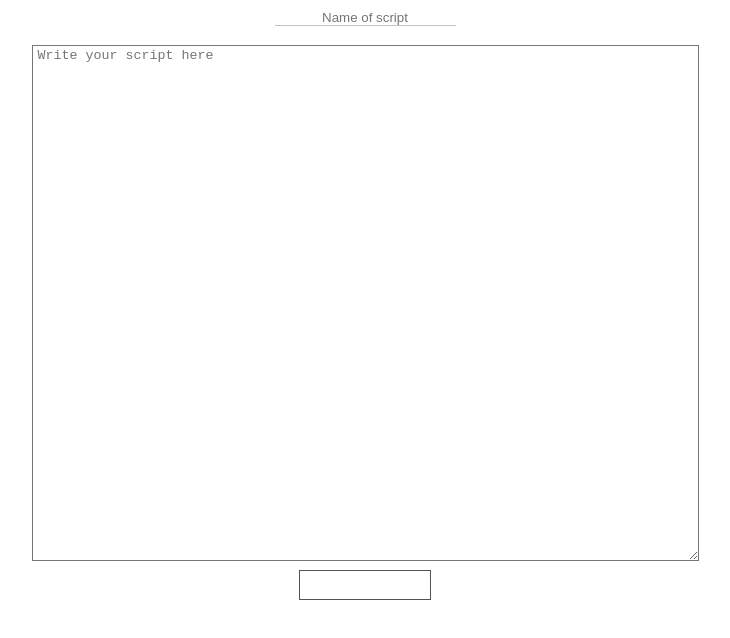
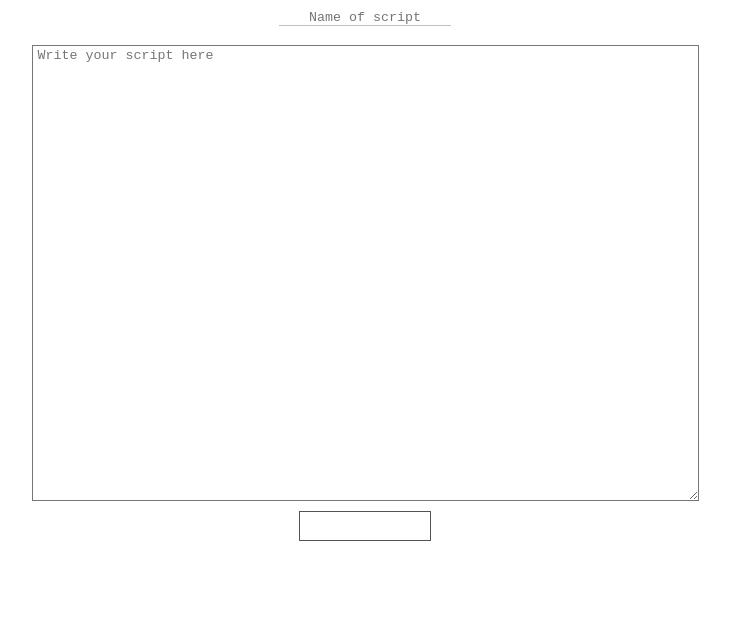
Before and after one commit to fsnowdin/RenDot, an Electron app: page src/index.html in a window 1280 px wide. Shown: the whole page, without its empty margins (275-1005 px from the left). Drawn offline with Linux system fonts and the light colour scheme; no server answers; a web font is replaced by a local one.

Commit message:
Minor update

```diff
--- a/src/index.css
+++ b/src/index.css
@@ -1,3 +1,12 @@
+@font-face {
+    font-family: 'JetBrains Mono';
+    src: url(assets/fonts/jbm.ttf);
+}
+
+* {
+	font-family: 'JetBrains Mono', monospace, 'Roboto';
+}
+
 input {
     color: white;
     background-color: transparent;
@@ -27,7 +36,7 @@ textarea:focus, input:focus {
 
 body {
     text-align: center;
-    font-family: Helvetica, Arial, sans-serif;
+    font-family: 'JetBrains Mono', Arial, sans-serif;
     overflow: hidden;
 }
 
@@ -37,7 +46,7 @@ button {
 	display:inline-block;
 	cursor:pointer;
 	color:#ffffff;
-	font-family: monospace, 'Roboto';
+	font-family: 'JetBrains Mono', monospace, 'Roboto';
 	font-size: 1rem;
 	padding:5px 7px;
     text-decoration:none;
@@ -61,5 +70,5 @@ button:focus {
     right: 1%;
     padding: 0;
     margin: 0;
-    font-family: monospace;
+    font-family: 'JetBrains Mono', monospace;
 }
--- a/src/index.html
+++ b/src/index.html
@@ -11,7 +11,7 @@
         <input type="text" id="script_name" placeholder="Name of script" autofocus required style="text-align: center;"></input>
         <br>
         <br>
-        <textarea id="script" rows="34" cols="80" placeholder="Write your script here" required wrap="soft" spellcheck=""></textarea>
+        <textarea id="script" rows="30" cols="80" placeholder="Write your script here" required wrap="soft" spellcheck=""></textarea>
         <br>
         <button>Parse Script</button>
       </form>
--- a/src/index.js
+++ b/src/index.js
@@ -282,13 +282,15 @@ app.on('ready', () => {
       buttons: ['OK'],
       message: "Since this is your first time using Ren'Dot, you will need to choose a directory to place your output JSON files (the dialogue files).\nDon't worry, you will need to do this just once."
     });
+
     const result = dialog.showOpenDialogSync(MainWindow, {
       properties: ['openDirectory']
     });
+
     if (result !== undefined) {
-      DataHandler.update(join(app.getPath('userData'), 'output_dir.txt'), result[0]);
+      DataHandler.updateSync(join(app.getPath('userData'), 'output_dir.txt'), result[0]);
     } else {
-      DataHandler.update(join(app.getPath('userData'), 'output_dir.txt'), app.getPath('userData'));
+      DataHandler.updateSync(join(app.getPath('userData'), 'output_dir.txt'), app.getPath('userData'));
     }
   }
 
```
Also changed, not shown: assets/fonts/jbm.ttf (added), 1 other file.
